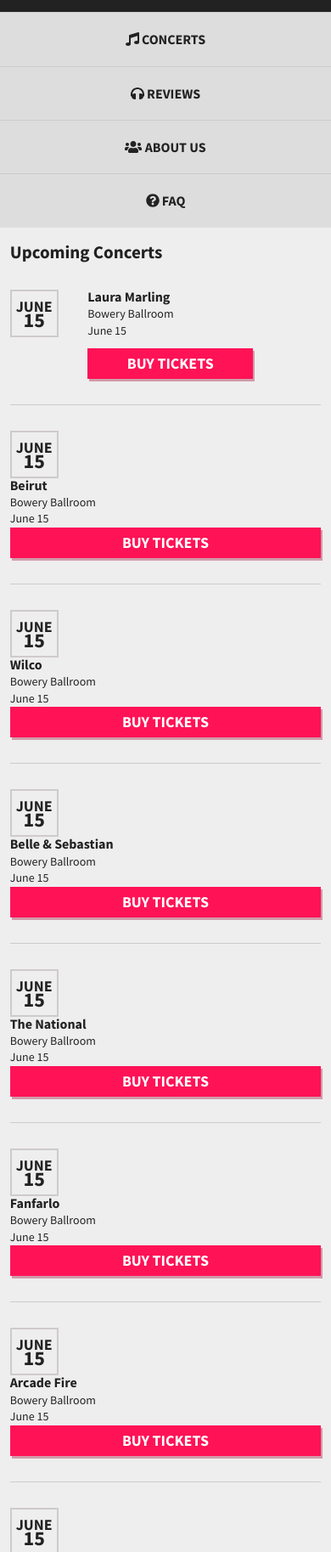
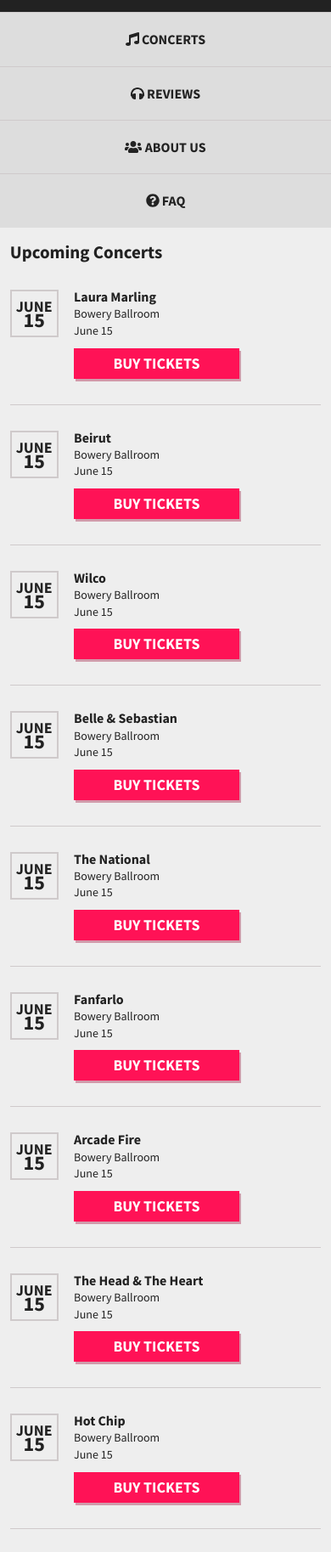
Before and after one commit to ceilisphere/unplugged, a plain HTML site: page concerts/index.html in a window 390 px wide. Shown: the part 63-1890 px from the top of the page at 85% size. Drawn offline with nearby package versions, Linux system fonts and the light colour scheme; a web font is replaced by a local one.

Commit message:
concerts mobile styles floats

```diff
--- a/concerts/index.html
+++ b/concerts/index.html
@@ -51,16 +51,16 @@
         <main>
             <div class="main-sections">
             <section class="concerts">
+
                 <h1>Upcoming Concerts</h1>
-                <div class="concert-listing row">
-                    <div class="col-sm-3">
+
+                <div class="concert-listing clearfix">
                     <div class="concert-date">
                         <h4>June</h4>
                         <h5>15</h5>
                     </div>
-                    </div>
 
-                    <div class="concert-info col-sm-9">
+                    <div class="concert-info">
                         <h2>Laura Marling</h2>
                         <p>Bowery Ballroom</p>
                         <p>June 15</p>
@@ -68,103 +68,131 @@
                     </div>
                 </div>
 
-                <div class="concert-listing">
+
+                <div class="concert-listing clearfix">
                     <div class="concert-date">
                         <h4>June</h4>
                         <h5>15</h5>
                     </div>
+
+                    <div class="concert-info">
                         <h2>Beirut</h2>
                         <p>Bowery Ballroom</p>
                         <p>June 15</p>
                         <a href="https://www.ticketmaster.com" target="_blank"class="btn">Buy Tickets</a>
                     </div>
+                </div>
 
-                <div class="concert-listing">
+                <div class="concert-listing clearfix">
                     <div class="concert-date">
                         <h4>June</h4>
                         <h5>15</h5>
                     </div>
+
+                    <div class="concert-info">
                         <h2>Wilco</h2>
                         <p>Bowery Ballroom</p>
                         <p>June 15</p>
                         <a href="https://www.ticketmaster.com" target="_blank"class="btn">Buy Tickets</a>
                     </div>
+                </div>
 
-                <div class="concert-listing">
+                <div class="concert-listing clearfix">
                     <div class="concert-date">
                         <h4>June</h4>
                         <h5>15</h5>
                     </div>
+
+                    <div class="concert-info">
                         <h2>Belle & Sebastian</h2>
                         <p>Bowery Ballroom</p>
                         <p>June 15</p>
                         <a href="https://www.ticketmaster.com" target="_blank"class="btn">Buy Tickets</a>
                     </div>
+                </div>
 
-                <div class="concert-listing">
+                <div class="concert-listing clearfix">
                     <div class="concert-date">
                         <h4>June</h4>
                         <h5>15</h5>
                     </div>
+
+                    <div class="concert-info">
                         <h2>The National</h2>
                         <p>Bowery Ballroom</p>
                         <p>June 15</p>
                         <a href="https://www.ticketmaster.com" target="_blank"class="btn">Buy Tickets</a>
                     </div>
+                </div>
 
-                <div class="concert-listing">
+                <div class="concert-listing clearfix">
                     <div class="concert-date">
                         <h4>June</h4>
                         <h5>15</h5>
                     </div>
+
+                    <div class="concert-info">
                         <h2>Fanfarlo</h2>
                         <p>Bowery Ballroom</p>
                         <p>June 15</p>
                         <a href="https://www.ticketmaster.com" target="_blank"class="btn">Buy Tickets</a>
                     </div>
+                </div>
 
-                <div class="concert-listing">
+                <div class="concert-listing clearfix">
                     <div class="concert-date">
                         <h4>June</h4>
                         <h5>15</h5>
                     </div>
+
+                    <div class="concert-info">
                         <h2>Arcade Fire</h2>
                         <p>Bowery Ballroom</p>
                         <p>June 15</p>
                         <a href="https://www.ticketmaster.com" target="_blank"class="btn">Buy Tickets</a>
                     </div>
+                </div>
 
-                <div class="concert-listing">
+                <div class="concert-listing clearfix">
                     <div class="concert-date">
                         <h4>June</h4>
                         <h5>15</h5>
                     </div>
+
+                    <div class="concert-info">
                         <h2>The Head & The Heart</h2>
                         <p>Bowery Ballroom</p>
                         <p>June 15</p>
                         <a href="https://www.ticketmaster.com" target="_blank"class="btn">Buy Tickets</a>
                     </div>
+                </div>
 
-                <div class="concert-listing">
+                <div class="concert-listing clearfix">
                     <div class="concert-date">
                         <h4>June</h4>
                         <h5>15</h5>
                     </div>
+
+                    <div class="concert-info">
                         <h2>Hot Chip</h2>
                         <p>Bowery Ballroom</p>
                         <p>June 15</p>
                         <a href="https://www.ticketmaster.com" target="_blank"class="btn">Buy Tickets</a>
                     </div>
+                </div>
 
-                <div class="concert-listing">
+                <div class="concert-listing clearfix">
                     <div class="concert-date">
                         <h4>June</h4>
                         <h5>15</h5>
                     </div>
+
+                    <div class="concert-info">
                         <h2>The Black Keys</h2>
                         <p>Bowery Ballroom</p>
                         <p>June 15</p>
                         <a href="https://www.ticketmaster.com" target="_blank"class="btn">Buy Tickets</a>
+                    </div>
                 </div>
             </section>
 
--- a/css/main.css
+++ b/css/main.css
@@ -472,6 +472,8 @@ footer {
     line-height: 1em;
     padding: 10px 5px;
     text-align: center;
+    float: left;
+    margin: 0 5% 0 0;
 }
 
 .concert-date h4 {
@@ -485,9 +487,20 @@ footer {
     margin: 0;
 }
 
+.concert-info {
+    float: left;
+    width: 75%;
+}
+
 .concert-info .btn {
     margin-top: 10px;
     width: 195px;
+}
+
+.clearfix::after {
+    content: "";
+    clear: both;
+    display: table;
 }
 
 /***** News/Reviews Details Page Styles *****/
@@ -1052,7 +1065,10 @@ aside p {
 
 /***** Concerts Page Styles *****/
 
-
+.concerts {
+    float: left;
+    width: 66.66%;
+}
 
 /***** News/Reviews Detail Page Styles *****/
 
```
Lines whose indentation alone changed are shown as unchanged.
